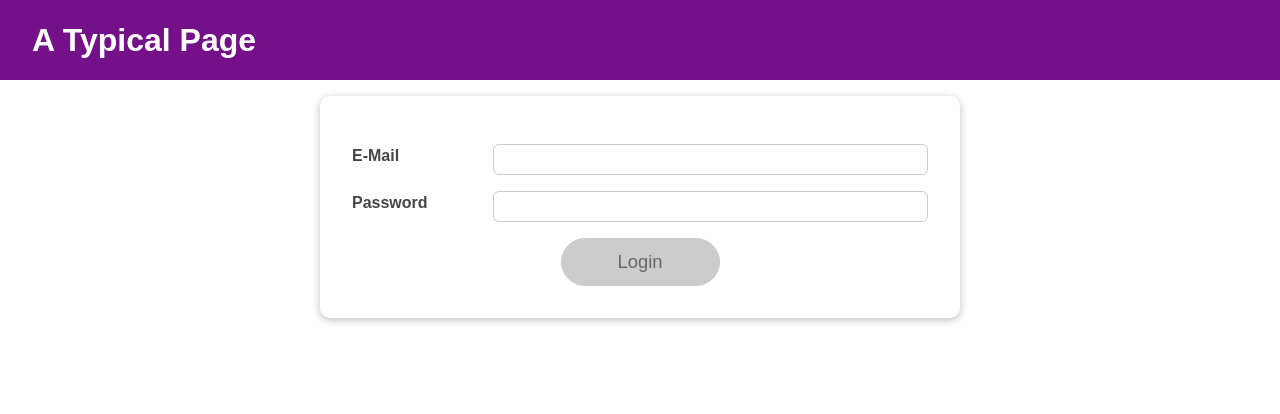
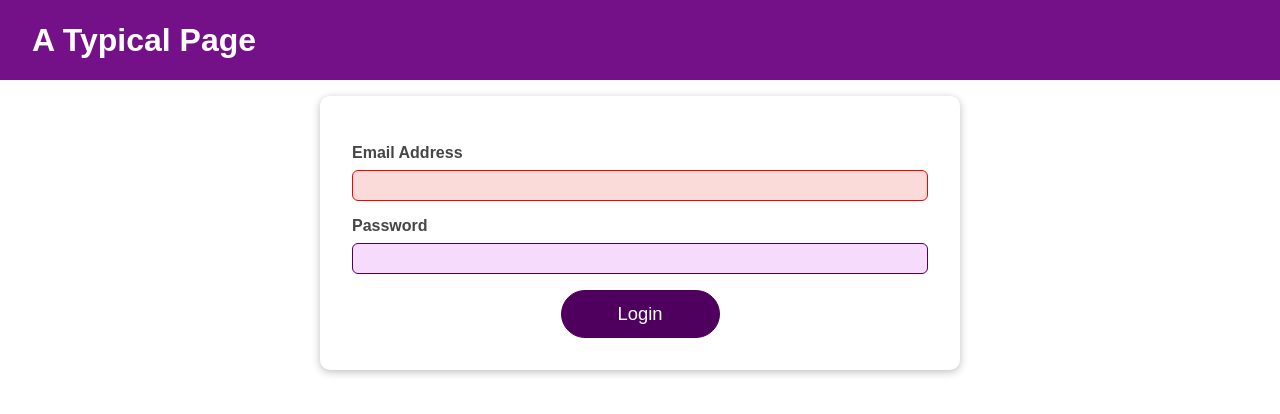
Before and after one commit to MustafaAyhan/react-hooks, a React (Create React App) app: page / in a window 1280 px wide. Shown: the top 414 px of the page. Built offline with nearby package versions, Linux system fonts and the light colour scheme.

Commit message:
Add Input component & Add forwardRef

```diff
--- a/src/components/Login/Login.js
+++ b/src/components/Login/Login.js
@@ -1,7 +1,14 @@
-import React, { useContext, useEffect, useReducer, useState } from "react";
+import React, {
+  useContext,
+  useEffect,
+  useReducer,
+  useRef,
+  useState,
+} from "react";
+import AuthContext from "../../context/AuthContext";
 import Button from "../UI/Button/Button";
 import Card from "../UI/Card/Card";
-import AuthContext from "../../context/AuthContext";
+import Input from "../UI/Input/Input";
 import classes from "./Login.module.css";
 
 const emailReducer = (state, action) => {
@@ -41,6 +48,9 @@
 
   const { isValid: emailValid } = emailState;
   const { isValid: passwordValid } = passwordState;
+
+  const emailInputRef = useRef();
+  const passwordInputRef = useRef();
   // Use carefully, there is an optimization ahead
   useEffect(() => {
     const identifier = setTimeout(() => {
@@ -71,42 +81,41 @@
 
   const submitHandler = (event) => {
     event.preventDefault();
+    if (formIsValid) {
       ctx.onLogin(emailState.value, passwordState.value);
+    } else if (!emailValid) {
+      emailInputRef.current.focus();
+    } else {
+      passwordInputRef.current.focus();
+    }
   };
 
   return (
     <Card className={classes.login}>
       <form onSubmit={submitHandler}>
-        <div
-          className={`${classes.control} ${
-            emailState.isValid === false ? classes.invalid : ""
-          }`}
-        >
-          <label htmlFor="email">E-Mail</label>
-          <input
+        <Input
+          ref={emailInputRef}
+          placeholder="Email"
+          isValid={emailState.isValid}
+          id="email"
           type="email"
-            id="email"
-            value={emailState.value}
+          label="Email Address"
           onChange={emailChangeHandler}
           onBlur={validateEmailHandler}
-          />
-        </div>
-        <div
-          className={`${classes.control} ${
-            passwordState.isValid === false ? classes.invalid : ""
-          }`}
-        >
-          <label htmlFor="password">Password</label>
-          <input
+          value={emailState.value}
+        ></Input>
+        <Input
+          ref={passwordInputRef}
+          isValid={passwordState.isValid}
+          id="password"
           type="password"
-            id="password"
-            value={passwordState.value}
+          label="Password"
           onChange={passwordChangeHandler}
           onBlur={validatePasswordHandler}
-          />
-        </div>
+          value={passwordState.value}
+        ></Input>
         <div className={classes.actions}>
-          <Button type="submit" className={classes.btn} disabled={!formIsValid}>
+          <Button type="submit" className={classes.btn}>
             Login
           </Button>
         </div>
--- a/src/components/Login/Login.module.css
+++ b/src/components/Login/Login.module.css
@@ -3,44 +3,6 @@
   max-width: 40rem;
   margin: 2rem auto;
   padding: 2rem;
-}
-
-.control {
-  margin: 1rem 0;
-  display: flex;
-  align-items: stretch;
-  flex-direction: column;
-}
-
-.control label,
-.control input {
-  display: block;
-}
-
-.control label {
-  font-weight: bold;
-  flex: 1;
-  color: #464646;
-  margin-bottom: 0.5rem;
-}
-
-.control input {
-  flex: 3;
-  font: inherit;
-  padding: 0.35rem 0.35rem;
-  border-radius: 6px;
-  border: 1px solid #ccc;
-}
-
-.control input:focus {
-  outline: none;
-  border-color: #4f005f;
-  background: #f6dbfc;
-}
-
-.control.invalid input {
-  border-color: red;
-  background: #fbdada;
 }
 
 .actions {
@@ -52,5 +14,4 @@
     align-items: center;
     flex-direction: row;
   }
-
 }
--- a/src/components/UI/Button/Button.js
+++ b/src/components/UI/Button/Button.js
@@ -1,11 +1,11 @@
-import React from 'react';
+import React from "react";
 
-import classes from './Button.module.css';
+import classes from "./Button.module.css";
 
 const Button = (props) => {
   return (
     <button
-      type={props.type || 'button'}
+      type={props.type || "button"}
       className={`${classes.button} ${props.className}`}
       onClick={props.onClick}
       disabled={props.disabled}
--- /dev/null
+++ b/src/components/UI/Input/Input.js
@@ -0,0 +1,37 @@
+import React, { useEffect } from "react";
+import { useImperativeHandle } from "react";
+import { useRef } from "react";
+import classes from "./Input.module.css";
+const Input = React.forwardRef((props, ref) => {
+  const inputRef = useRef();
+
+  useEffect(() => {
+    inputRef.current.focus();
+  }, []);
+
+  useImperativeHandle(ref, () => {
+    return {
+      focus: () => inputRef.current.focus(),
+    };
+  });
+
+  return (
+    <div
+      className={`${classes.control} ${
+        props.isValid === false ? classes.invalid : ""
+      }`}
+    >
+      <label htmlFor={props.id}>{props.label}</label>
+      <input
+        type={props.type}
+        id={props.id}
+        ref={inputRef}
+        value={props.value}
+        onChange={props.onChange}
+        onBlur={props.onBlur}
+      />
+    </div>
+  );
+});
+
+export default Input;
--- /dev/null
+++ b/src/components/UI/Input/Input.module.css
@@ -0,0 +1,36 @@
+.control {
+  margin: 1rem 0;
+  display: flex;
+  align-items: stretch;
+  flex-direction: column;
+}
+
+.control label,
+.control input {
+  display: block;
+}
+
+.control label {
+  font-weight: bold;
+  flex: 1;
+  color: #464646;
+  margin-bottom: 0.5rem;
+}
+.control input {
+  flex: 3;
+  font: inherit;
+  padding: 0.35rem 0.35rem;
+  border-radius: 6px;
+  border: 1px solid #ccc;
+}
+
+.control input:focus {
+  outline: none;
+  border-color: #4f005f;
+  background: #f6dbfc;
+}
+
+.control.invalid input {
+  border-color: red;
+  background: #fbdada;
+}
```
Lines whose indentation alone changed are shown as unchanged.
